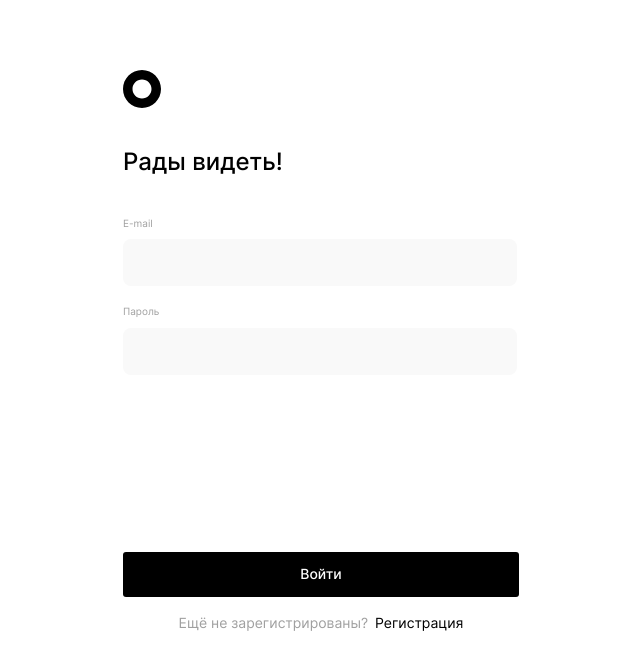
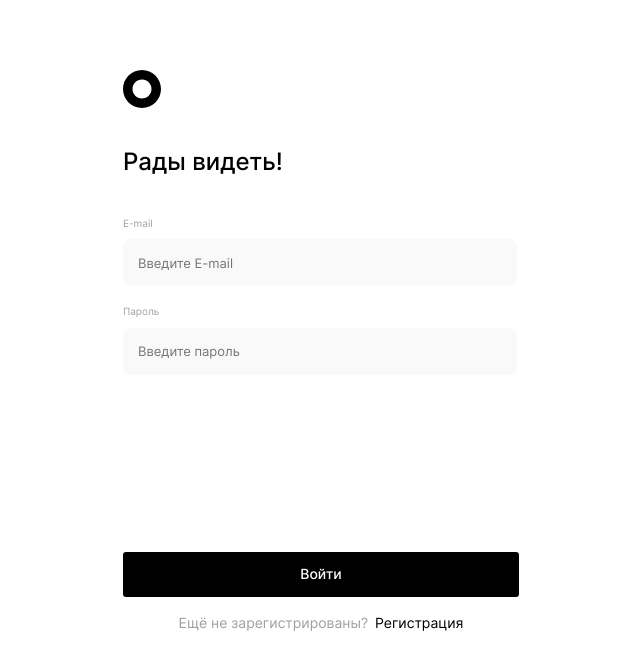
Before and after one commit to Cap-Slow/movies-explorer-frontend, a React (Create React App) app: page /signin in a window 1280 px wide. Shown: the top 670 px of the page, without its empty margins (319-959 px from the left). Built offline with nearby package versions, Linux system fonts and the light colour scheme.

Commit message:
fix: add placeholders for inputs

```diff
--- a/src/components/AuthPage/AuthPage.js
+++ b/src/components/AuthPage/AuthPage.js
@@ -22,13 +22,25 @@ function AuthPage({ isLoginPage }) {
         <form className="auth-page__form">
           {!isLoginPage && (
             <>
-              <FormInput type={'text'} labelName={'Имя'} />
+              <FormInput
+                type={'text'}
+                labelName={'Имя'}
+                placeholder={'Введите имя'}
+              />
               <InputError />
             </>
           )}
-          <FormInput type={'email'} labelName={'E-mail'} />
+          <FormInput
+            type={'email'}
+            labelName={'E-mail'}
+            placeholder={'Введите E-mail'}
+          />
           <InputError />
-          <FormInput type={'password'} labelName={'Пароль'} />
+          <FormInput
+            type={'password'}
+            labelName={'Пароль'}
+            placeholder={'Введите пароль'}
+          />
           <InputError>{isLoginPage ? '' : 'Что-то пошло не так...'}</InputError>
           <button
             className={`auth-page__submit-button ${
--- a/src/components/FormInput/FormInput.js
+++ b/src/components/FormInput/FormInput.js
@@ -1,8 +1,13 @@
-function FormInput({ labelName, type }) {
+function FormInput({ labelName, type, placeholder }) {
   return (
     <>
       <label className="form-input__label">{labelName}</label>
-      <input required type={type} className="form-input" />
+      <input
+        required
+        type={type}
+        className="form-input"
+        placeholder={placeholder}
+      />
     </>
   );
 }
--- a/src/components/Profile/Profile.js
+++ b/src/components/Profile/Profile.js
@@ -49,6 +49,7 @@ function Profile({ onMenuOpen, isMenuOpen, closeMenu }) {
                 disabled={!isEditableForm}
                 onChange={handleNameChange}
                 minLength="2"
+                placeholder="Введите имя"
               />
             </div>
             <div className="profile__row-container">
@@ -60,6 +61,7 @@ function Profile({ onMenuOpen, isMenuOpen, closeMenu }) {
                 value={email}
                 disabled={!isEditableForm}
                 onChange={handleEmailChange}
+                placeholder="Введите E-mail"
               />
             </div>
             <p
```
